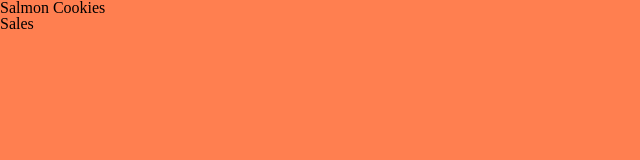
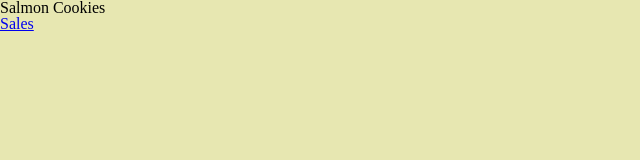
Before and after one commit to mrloulass/cookie-stand, a plain HTML site: page index.html in a window 1280 px wide. Shown: the whole page, without its empty margins (0-640 px from the left). Drawn offline with Linux system fonts and the light colour scheme.

Commit message:
fix link in HTML and change color in CSS

```diff
--- a/css/style.css
+++ b/css/style.css
@@ -1,3 +1,3 @@
 body {
-  background-color: coral;
+  background-color: rgb(231, 231, 177)
 }
--- a/index.html
+++ b/index.html
@@ -8,6 +8,6 @@
 
   <body>
     <h1>Salmon Cookies</h1>
-    <a herf="sales.html">Sales</a>
+    <a href="sales.html">Sales</a>
   </body>
 </html>
```
Also changed, not shown: sales.html (+3 -2 lines).
